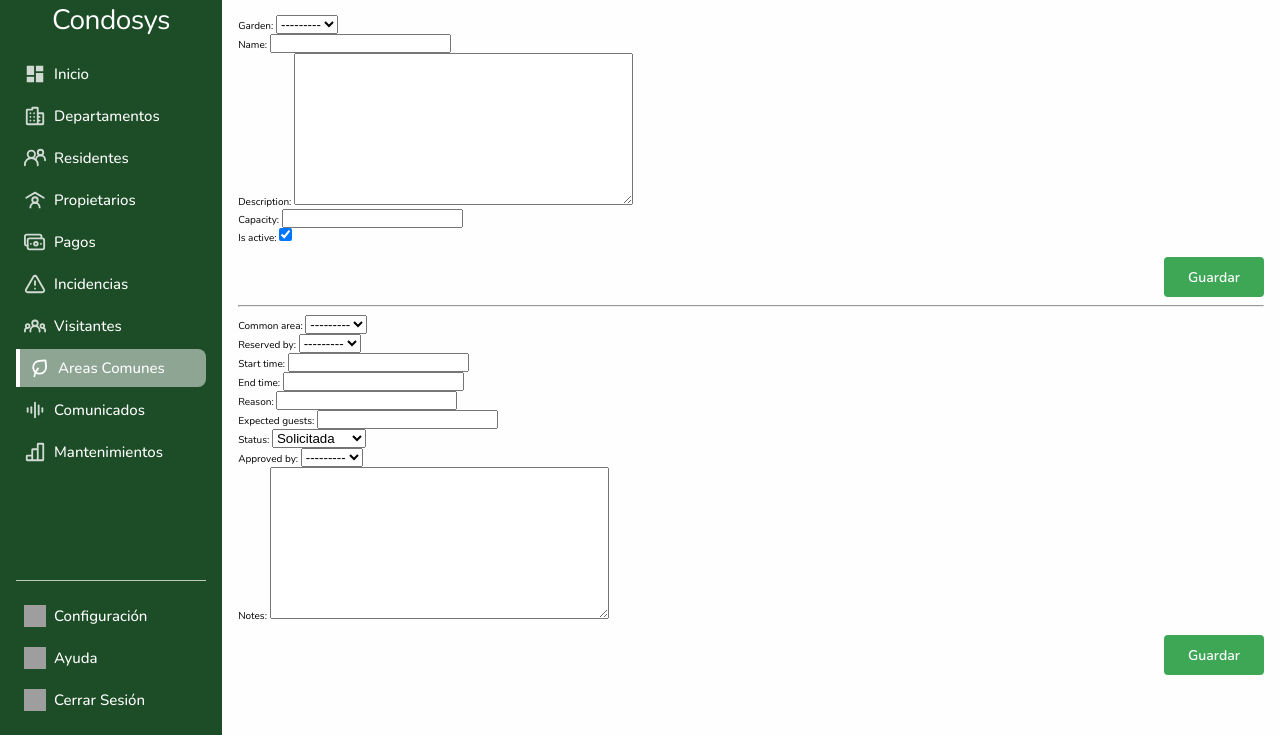
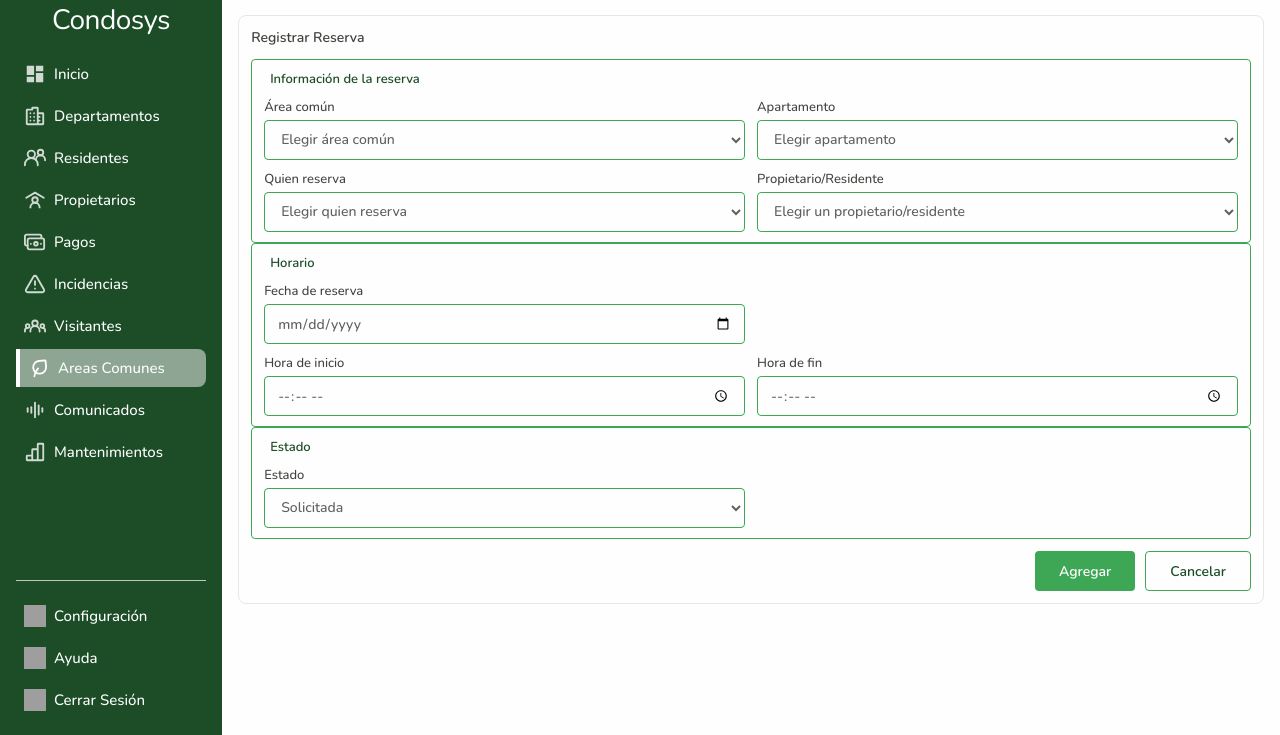
Before and after one commit to JMJ0331/condosys, a Django app: page /reservas/ in a window 1280 px wide. Shown: the part 65-800 px from the top of the page. Run offline with Django 4.2, Linux system fonts and the light colour scheme; data that the repository does not hold is empty; grey boxes are pictures that could not be loaded.

Commit message:
add: implementé el módulo de reservas con área común, apartamento, propietario/residente, horario y estado

```diff
--- a/condosys/reservations/admin.py
+++ b/condosys/reservations/admin.py
@@ -12,13 +12,13 @@ class CommonAreaAdmin(admin.ModelAdmin):
 
 @admin.register(Reservation)
 class ReservationAdmin(admin.ModelAdmin):
-    list_display = ('common_area', 'reserved_by', 'start_time', 'status', 'expected_guests')
+    list_display = ('common_area', 'apartment', 'resident', 'reserved_by', 'start_time', 'status')
     list_filter = ('common_area', 'status', 'start_time')
-    search_fields = ('reserved_by__email', 'common_area__name')
+    search_fields = ('reserved_by__email', 'common_area__name', 'apartment__name', 'resident__full_name')
     readonly_fields = ('created_at', 'updated_at')
     ordering = ('-start_time',)
     fieldsets = (
-        ('Reservation Info', {'fields': ('common_area', 'reserved_by', 'reason', 'expected_guests')}),
+        ('Reservation Info', {'fields': ('common_area', 'apartment', 'resident', 'reserved_by', 'reason', 'expected_guests')}),
         ('Schedule', {'fields': ('start_time', 'end_time')}),
         ('Status', {'fields': ('status', 'approved_by')}),
         ('Notes', {'fields': ('notes',)}),
--- a/condosys/reservations/forms.py
+++ b/condosys/reservations/forms.py
@@ -1,4 +1,9 @@
 from django import forms
+from django.utils import timezone
+from datetime import datetime
+from accounts.models import User
+from structure.models import Apartment
+from residents.models import Resident
 from .models import CommonArea, Reservation
 
 
@@ -9,9 +14,100 @@ class CommonAreaForm(forms.ModelForm):
 
 
 class ReservationForm(forms.ModelForm):
+    # Fecha y horas por separado (el modelo guarda start_time/end_time).
+    fecha_reserva = forms.DateField(
+        label='Fecha de reserva',
+        widget=forms.DateInput(attrs={
+            'type': 'date',
+            'class': 'campo-entrada',
+            'placeholder': 'mm/dd/yyyy',
+        }),
+    )
+    hora_inicio = forms.TimeField(
+        label='Hora de inicio',
+        widget=forms.TimeInput(attrs={
+            'type': 'time',
+            'class': 'campo-entrada',
+            'placeholder': '--:-- --',
+        }, format='%H:%M'),
+    )
+    hora_fin = forms.TimeField(
+        label='Hora de fin',
+        widget=forms.TimeInput(attrs={
+            'type': 'time',
+            'class': 'campo-entrada',
+            'placeholder': '--:-- --',
+        }, format='%H:%M'),
+    )
+
     class Meta:
         model = Reservation
         fields = [
-            'common_area', 'reserved_by', 'start_time', 'end_time',
-            'reason', 'expected_guests', 'status', 'approved_by', 'notes',
+            'common_area', 'apartment', 'resident', 'reserved_by', 'status',
         ]
+        widgets = {
+            # data-reserva-apartamento lo usa static/js/reservas.js para
+            # filtrar los propietarios/residentes por apartamento.
+            'common_area': forms.Select(attrs={'class': 'campo-seleccion'}),
+            'apartment': forms.Select(attrs={
+                'class': 'campo-seleccion',
+                'data-reserva-apartamento': '',
+            }),
+            'reserved_by': forms.Select(attrs={'class': 'campo-seleccion'}),
+            'status': forms.Select(attrs={'class': 'campo-seleccion'}),
+        }
+
+        labels = {
+            'common_area': 'Área común',
+            'apartment': 'Apartamento',
+            'resident': 'Propietario/Residente',
+            'reserved_by': 'Quien reserva',
+            'status': 'Estado',
+        }
+
+    def __init__(self, *args, **kwargs):
+        super().__init__(*args, **kwargs)
+        # Solo áreas y apartamentos activos para reservar.
+        self.fields['common_area'].queryset = (
+            CommonArea.objects.filter(is_active=True).select_related('garden')
+        )
+        self.fields['common_area'].empty_label = 'Elegir área común'
+        self.fields['apartment'].queryset = (
+            Apartment.objects.filter(is_active=True).select_related('building')
+        )
+        self.fields['apartment'].empty_label = 'Elegir apartamento'
+        self.fields['reserved_by'].queryset = User.objects.filter(is_active=True)
+        self.fields['reserved_by'].empty_label = 'Elegir quien reserva'
+        # select_related evita consultas extra al mostrar el apartamento de cada residente.
+        self.fields['resident'].queryset = Resident.objects.select_related('apartment').all()
+        # Opciones "placeholder" al inicio de cada dropdown de opciones fijas.
+        self.fields['status'].choices = [('', 'Elegir estado')] + list(self.fields['status'].choices)
+
+    def clean(self):
+        cleaned_data = super().clean()
+        apartment = cleaned_data.get('apartment')
+        resident = cleaned_data.get('resident')
+        # Consistencia cliente/servidor: aunque el JS filtra, se valida que el
+        # propietario/residente pertenezca realmente al apartamento elegido.
+        if apartment and resident and resident.apartment_id != apartment.id:
+            self.add_error('resident', 'El propietario/residente no pertenece al apartamento seleccionado.')
+
+        fecha = cleaned_data.get('fecha_reserva')
+        hora_inicio = cleaned_data.get('hora_inicio')
+        hora_fin = cleaned_data.get('hora_fin')
+        if fecha and hora_inicio and hora_fin:
+            inicio = timezone.make_aware(datetime.combine(fecha, hora_inicio))
+            fin = timezone.make_aware(datetime.combine(fecha, hora_fin))
+            if fin <= inicio:
+                self.add_error('hora_fin', 'La hora de fin debe ser posterior a la hora de inicio.')
+            cleaned_data['start_time'] = inicio
+            cleaned_data['end_time'] = fin
+        return cleaned_data
+
+    def save(self, commit=True):
+        reserva = super().save(commit=False)
+        reserva.start_time = self.cleaned_data['start_time']
+        reserva.end_time = self.cleaned_data['end_time']
+        if commit:
+            reserva.save()
+        return reserva
--- /dev/null
+++ b/condosys/reservations/static/js/reservas.js
@@ -0,0 +1,35 @@
+/**
+ * Lógica del formulario de reservas.
+ *
+ * La plantilla debe insertar en el formulario:
+ *   - un <select> con data-reserva-apartamento
+ *   - un <select> con data-reserva-residente (sus opciones llevan data-apartment)
+ *
+ * Filtra los propietarios/residentes según el apartamento elegido.
+ */
+
+(() => {
+  const form = document.querySelector('form[data-form-reserva]');
+  if (!form) return;
+
+  const selectApartamento = form.querySelector('[data-reserva-apartamento]');
+  const selectResidente = form.querySelector('[data-reserva-residente]');
+  if (!selectApartamento || !selectResidente) return;
+
+  function filtrarResidentes() {
+    const apartamento = selectApartamento.value;
+    selectResidente.querySelectorAll('option[data-apartment]').forEach((opt) => {
+      opt.hidden = apartamento !== '' && opt.dataset.apartment !== apartamento;
+    });
+    if (
+      selectResidente.selectedOptions[0]?.dataset.apartment &&
+      selectResidente.value !== '' &&
+      selectResidente.selectedOptions[0].dataset.apartment !== apartamento
+    ) {
+      selectResidente.value = '';
+    }
+  }
+
+  selectApartamento.addEventListener('change', filtrarResidentes);
+  filtrarResidentes();
+})();
--- a/condosys/reservations/templates/reservations/index.html
+++ b/condosys/reservations/templates/reservations/index.html
@@ -1,22 +1,94 @@
-{% extends 'base.html' %} {% block mini-cards %}
+{% extends 'base.html' %}
+{% load static %}
+{% block mini-cards %}
 {% include "componentes/header.html" with nombre_modulo=module_name %}
 <main class="container-main-side2">
-  <form method="post" action="{% url 'crear_area_comun' %}">
-    {% csrf_token %}
-    {{ form_common_area.as_p }}
-    <div class="pie-formulario">
-      <button type="submit">Guardar</button>
+
+  <div class="panel-acciones">
+    <div class="acciones">
+      <h3>Registrar Reserva</h3>
+
+      <form method="post" action="{% url 'crear_reserva' %}" data-form-reserva>
+        {% csrf_token %}
+        {{ form_reservation.non_field_errors }}
+
+        <div class="seccion-formulario">
+          <legend>Información de la reserva</legend>
+          <div class="fila-formulario">
+            <div class="campo-formulario">
+              <label for="{{ form_reservation.common_area.id_for_label }}">{{ form_reservation.common_area.label }}</label>
+              {{ form_reservation.common_area }}
+              {{ form_reservation.common_area.errors }}
+            </div>
+            <div class="campo-formulario">
+              <label for="{{ form_reservation.apartment.id_for_label }}">{{ form_reservation.apartment.label }}</label>
+              {{ form_reservation.apartment }}
+              {{ form_reservation.apartment.errors }}
+            </div>
+          </div>
+          <div class="fila-formulario">
+            <div class="campo-formulario">
+              <label for="{{ form_reservation.reserved_by.id_for_label }}">{{ form_reservation.reserved_by.label }}</label>
+              {{ form_reservation.reserved_by }}
+              {{ form_reservation.reserved_by.errors }}
+            </div>
+            <div class="campo-formulario">
+              <label for="{{ form_reservation.resident.id_for_label }}">{{ form_reservation.resident.label }}</label>
+              <select name="{{ form_reservation.resident.html_name }}" id="{{ form_reservation.resident.id_for_label }}" class="campo-seleccion" data-reserva-residente>
+                <option value="">Elegir un propietario/residente</option>
+                {% for res in residentes %}
+                <option value="{{ res.id }}" data-apartment="{{ res.apartment_id }}">{{ res.full_name }}</option>
+                {% endfor %}
+              </select>
+              {{ form_reservation.resident.errors }}
+            </div>
+          </div>
+        </div>
+
+        <div class="seccion-formulario">
+          <legend>Horario</legend>
+          <div class="fila-formulario">
+            <div class="campo-formulario campo-ancho-completo">
+              <label for="{{ form_reservation.fecha_reserva.id_for_label }}">{{ form_reservation.fecha_reserva.label }}</label>
+              {{ form_reservation.fecha_reserva }}
+              {{ form_reservation.fecha_reserva.errors }}
+            </div>
+          </div>
+          <div class="fila-formulario">
+            <div class="campo-formulario">
+              <label for="{{ form_reservation.hora_inicio.id_for_label }}">{{ form_reservation.hora_inicio.label }}</label>
+              {{ form_reservation.hora_inicio }}
+              {{ form_reservation.hora_inicio.errors }}
+            </div>
+            <div class="campo-formulario">
+              <label for="{{ form_reservation.hora_fin.id_for_label }}">{{ form_reservation.hora_fin.label }}</label>
+              {{ form_reservation.hora_fin }}
+              {{ form_reservation.hora_fin.errors }}
+            </div>
+          </div>
+        </div>
+
+        <div class="seccion-formulario">
+          <legend>Estado</legend>
+          <div class="fila-formulario">
+            <div class="campo-formulario">
+              <label for="{{ form_reservation.status.id_for_label }}">{{ form_reservation.status.label }}</label>
+              {{ form_reservation.status }}
+              {{ form_reservation.status.errors }}
+            </div>
+          </div>
+        </div>
+
+        <div class="pie-formulario">
+          <button type="submit">Agregar</button>
+          <button type="reset">Cancelar</button>
+        </div>
+      </form>
     </div>
-  </form>
-
-  <hr />
-
-  <form method="post" action="{% url 'crear_reserva' %}">
-    {% csrf_token %}
-    {{ form_reservation.as_p }}
-    <div class="pie-formulario">
-      <button type="submit">Guardar</button>
-    </div>
-  </form>
+  </div>
 </main>
 {% endblock %}
+
+{% block scripts %}
+<script src="{% static 'js/reservas.js' %}" defer></script>
+{% endblock %}
--- a/condosys/reservations/views.py
+++ b/condosys/reservations/views.py
@@ -4,6 +4,7 @@ from django.views.decorators.http import require_POST
 from rest_framework import viewsets, filters
 from rest_framework.permissions import IsAuthenticated
 from .models import CommonArea, Reservation
+from residents.models import Resident
 from .serializers import (
     CommonAreaSerializer, ReservationListSerializer,
     ReservationDetailSerializer
@@ -16,6 +17,7 @@ def app_index(request):
     contexto = {
         'form_common_area': CommonAreaForm(),
         'form_reservation': ReservationForm(),
+        'residentes': Resident.objects.select_related('apartment').all(),
         'module_name': 'Reservas'
     }
     return render(request, 'reservations/index.html', contexto)
@@ -38,9 +40,7 @@ def crear_area_comun(request):
 def crear_reserva(request):
     form = ReservationForm(request.POST)
     if form.is_valid():
-        reserva = form.save(commit=False)
-        reserva.reserved_by = request.user
-        reserva.save()
+        form.save()
         messages.success(request, 'Reserva creada correctamente.')
     else:
         messages.error(request, 'No se pudo crear la reserva. Revisa los datos enviados.')
```
Also changed, not shown: condosys/reservations/models.py (+16 -1 lines), condosys/reservations/serializers.py (+8 -0 lines), condosys/reservations/migrations/0002_reservation_apartment_reservation_resident.py (added).
